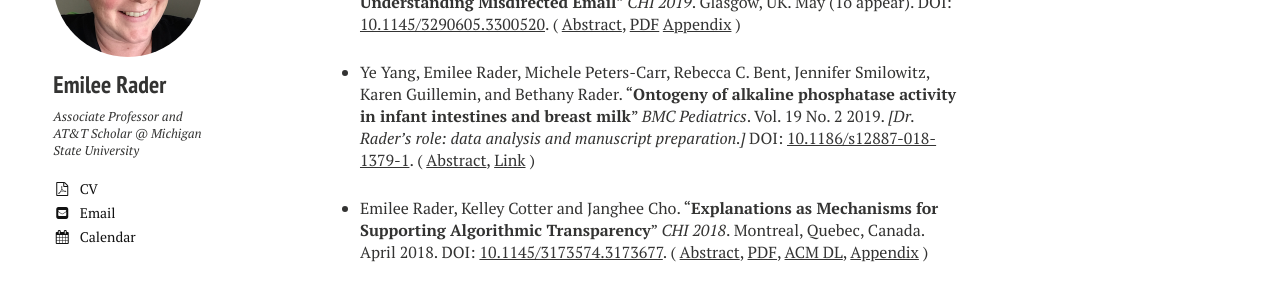
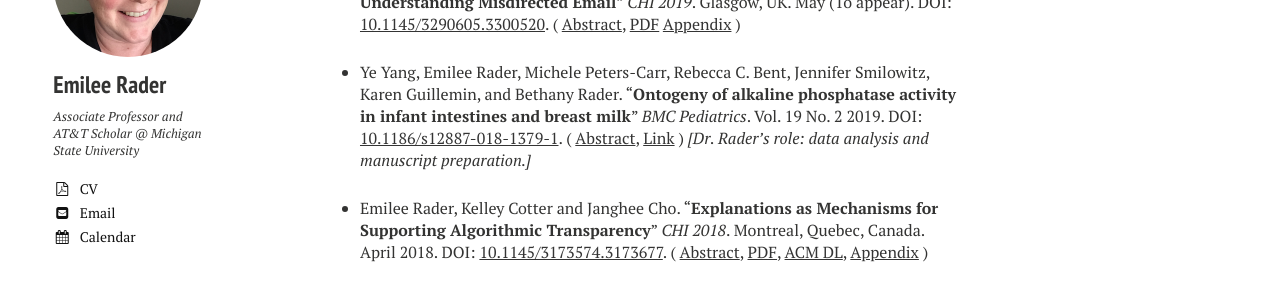
Before and after one commit to bierdoctor/bierdoctor.github.io, a Jekyll site: the page built from papers/index.md, in a window 1280 px wide and 900 px high, scrolled down 328 px. Shown: the part 155-446 px from the top of the window. Built offline with Jekyll 4.4.1, drawn with Linux system fonts in a browser that asks for light colours; nearby versions of some CDN libraries; some of the changed text lies outside the part shown.

Commit message:
trying to get the note to appear at the end of the reference; paper.md file seems to be the right place

```diff
--- a/_includes/conference.md
+++ b/_includes/conference.md
@@ -3,4 +3,3 @@
   {% if post.month %} {{ post.month }} {% endif %}
   {{ post.year }}.
   {% if post.award %} *[{{ post.award}}]* {% endif %}
-  {% if post.note %} *[{{ post.note}}]* {% endif %}
--- a/_includes/journal.md
+++ b/_includes/journal.md
@@ -4,4 +4,3 @@
   {% if post.pages %} pp. {{ post.pages }}. {% endif %}
   {% if post.month %} {{ post.month }} {% endif %}
   {{ post.year }}.
-  {% if post.note %} *[{{ post.note}}]* {% endif %}
--- a/_includes/paper.md
+++ b/_includes/paper.md
@@ -23,3 +23,4 @@
   {% if post.poster %} [Poster](/papers/{{ post.poster }}) {% endif %}
   {% if post.osf %} [Data]({{post.osf}}) {% endif %}
   {% if post.abstract or post.link or post.file or post.acmdl or post.appendix or post.video or post.poster or post.osf%}){% endif %}
+  {% if post.note %} *[{{ post.note}}]* {% endif %}
```
